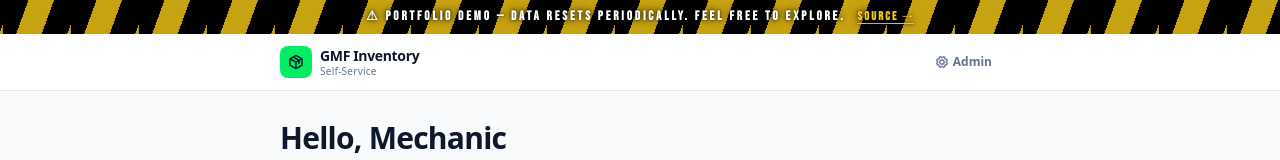
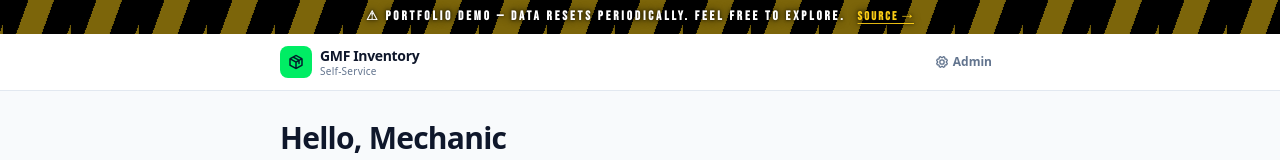
Before and after one commit to Cakseptian/chemical-project-demo, a Next.js app: page / in a window 1280 px wide. Shown: the top 160 px of the page. Built offline with nearby package versions, Linux system fonts and the light colour scheme; no server answers; the database is empty.

Commit message:
fix(demo): tone down yellow stripe with stronger overlay

```diff
--- a/app/layout.tsx
+++ b/app/layout.tsx
@@ -38,8 +38,8 @@
                 animation: 'police-slide 2.8s linear infinite',
               }}
             />
-            {/* Subtle dark overlay for depth */}
-            <div className="absolute inset-0 bg-black/20" />
+            {/* Overlay to tone down the yellow */}
+            <div className="absolute inset-0 bg-black/50" />
             {/* Content */}
             <div className="relative z-10 h-full flex items-center justify-center gap-3 px-4">
               <span
```
